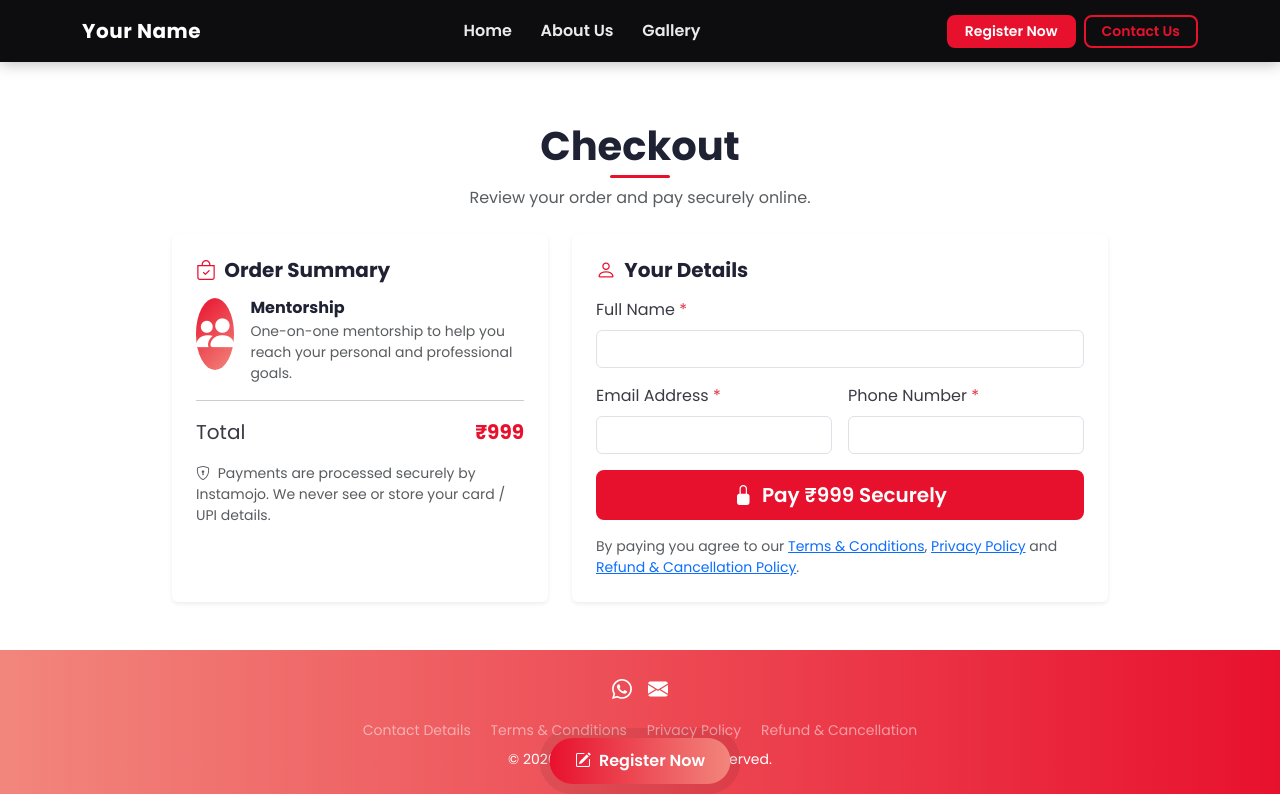
After one commit to vismaya0606/talkwithdeiva, a PHP site: page /checkout.php?service=1 in a window 1280 px wide. The commit adds this page. Run offline with PHP 8.4, Linux system fonts and the light colour scheme; a user stored in the database is signed in; data comes from the database, SQL or seed files in the repository; both versions use the stored data as it was after the commit; some libraries are stand-ins or nearby versions.

Commit message:
Add pricing, Instamojo checkout flow and Privacy Policy page
Addresses the Instamojo merchant verification requirements:

- Services now carry an optional price; priced services show the price
  and a "Book Now" button on the homepage (Services & Pricing section)
- New checkout.php: order summary + buyer details form that creates an
  Instamojo payment request and redirects to the secure payment page
- New payment-status.php: verifies the payment server-side against the
  gateway on return and shows success/failed/unknown states
- New privacy.php Privacy Policy page, linked in the footer and sitemap
- New payments table records every checkout attempt and its status
- Admin: price field in Services, Payments list page, and Instamojo
  API key / auth token / test-live mode settings in Theme & Settings
- Migration script for existing installs; schema + tenant seeding updated

Co-Authored-By: Claude Fable 5 <noreply@anthropic.com>
Claude-Session: https://claude.ai/code/session_012GGUCPzzMVUKMqdTQj7n5j

```diff
--- a/admin/inc/header.php
+++ b/admin/inc/header.php
@@ -28,6 +28,7 @@ $tid = admin_tenant_id();
         <a href="gallery.php"       class="<?= $active==='gallery'?'active':'' ?>"><i class="bi bi-images me-2"></i>Gallery</a>
         <a href="testimonials.php"  class="<?= $active==='testimonials'?'active':'' ?>"><i class="bi bi-chat-quote me-2"></i>Testimonials</a>
         <a href="registrations.php" class="<?= $active==='registrations'?'active':'' ?>"><i class="bi bi-people me-2"></i>Registrations</a>
+        <a href="payments.php"      class="<?= $active==='payments'?'active':'' ?>"><i class="bi bi-credit-card me-2"></i>Payments</a>
         <a href="settings.php"      class="<?= $active==='settings'?'active':'' ?>"><i class="bi bi-palette me-2"></i>Theme &amp; Settings</a>
         <?php if ($admin['role'] === 'superadmin'): ?>
           <a href="../superadmin/tenants.php"><i class="bi bi-building me-2"></i>Super Admin</a>
--- /dev/null
+++ b/checkout.php
@@ -0,0 +1,162 @@
+<?php
+/**
+ * Checkout: buyer picks a priced service, enters their details and is
+ * redirected to Instamojo's secure payment page. Instamojo sends them
+ * back to payment-status.php where the payment is verified.
+ */
+require_once __DIR__ . '/config/functions.php';
+start_session();
+
+$tid = tenant_id();
+
+// The service being purchased (?service=ID). Only priced services are payable.
+$service_id = (int)($_GET['service'] ?? $_POST['service_id'] ?? 0);
+$stmt = db()->prepare('SELECT * FROM services WHERE id = ? AND tenant_id = ? AND price IS NOT NULL AND price > 0');
+$stmt->execute([$service_id, $tid]);
+$service = $stmt->fetch();
+
+if (!$service) {
+    redirect(base_url() . 'index.php#services');
+}
+
+if ($_SERVER['REQUEST_METHOD'] === 'POST') {
+    require_csrf();
+
+    $buyer = [
+        'name'  => trim($_POST['buyer_name'] ?? ''),
+        'email' => trim($_POST['email'] ?? ''),
+        'phone' => trim($_POST['phone'] ?? ''),
+    ];
+
+    if ($buyer['name'] === '' || $buyer['email'] === '' || $buyer['phone'] === '') {
+        flash('pay_error', 'Please fill in your name, email and phone number.');
+        $_SESSION['pay_old'] = $buyer;
+    } elseif (!filter_var($buyer['email'], FILTER_VALIDATE_EMAIL)) {
+        flash('pay_error', 'Please enter a valid email address.');
+        $_SESSION['pay_old'] = $buyer;
+    } elseif (!preg_match('/^[0-9+\s\-]{7,15}$/', $buyer['phone'])) {
+        flash('pay_error', 'Please enter a valid phone number.');
+        $_SESSION['pay_old'] = $buyer;
+    } elseif (!instamojo_enabled()) {
+        flash('pay_error', 'Online payment is temporarily unavailable. Please contact us to complete your booking.');
+    } else {
+        // Record the attempt first so it is traceable even if the buyer
+        // never returns from the gateway.
+        db()->prepare(
+            'INSERT INTO payments (tenant_id, service_id, service_title, buyer_name, email, phone, amount)
+             VALUES (?,?,?,?,?,?,?)'
+        )->execute([
+            $tid, (int)$service['id'], $service['title'],
+            $buyer['name'], $buyer['email'], $buyer['phone'], $service['price'],
+        ]);
+        $payment_row_id = (int) db()->lastInsertId();
+
+        $pr = instamojo_create_payment_request(
+            $service['title'],
+            (float) $service['price'],
+            $buyer['name'],
+            $buyer['email'],
+            $buyer['phone'],
+            base_url() . 'payment-status.php?ref=' . $payment_row_id
+        );
+
+        if ($pr) {
+            db()->prepare('UPDATE payments SET payment_request_id = ? WHERE id = ? AND tenant_id = ?')
+                ->execute([$pr['id'], $payment_row_id, $tid]);
+            redirect($pr['longurl']);
+        }
+
+        flash('pay_error', 'We could not start the payment. Please try again or contact us.');
+        $_SESSION['pay_old'] = $buyer;
+    }
+
+    redirect(base_url() . 'checkout.php?service=' . (int)$service['id']);
+}
+
+$err = flash('pay_error');
+$old = $_SESSION['pay_old'] ?? [];
+unset($_SESSION['pay_old']);
+
+$page_title       = 'Checkout | ' . setting('site_name');
+$page_description = 'Complete your booking with ' . setting('site_name') . ' securely online.';
+include __DIR__ . '/includes/header.php';
+?>
+<section class="py-5">
+  <div class="container" style="max-width:960px">
+    <div class="text-center mb-4">
+      <h1 class="section-title">Checkout</h1>
+      <p class="text-muted">Review your order and pay securely online.</p>
+    </div>
+
+    <?php if ($err): ?>
+      <div class="alert alert-danger"><?= e($err) ?></div>
+    <?php endif; ?>
+
+    <div class="row g-4">
+      <!-- Order summary -->
+      <div class="col-lg-5">
+        <div class="bg-white rounded shadow-sm p-4 h-100">
+          <h5 class="fw-bold mb-3"><i class="bi bi-bag-check me-1 brand-text"></i> Order Summary</h5>
+          <div class="d-flex align-items-start gap-3 mb-3">
+            <div class="service-icon"><i class="bi <?= e($service['icon']) ?>"></i></div>
+            <div>
+              <h6 class="fw-bold mb-1"><?= e($service['title']) ?></h6>
+              <p class="text-muted small mb-0"><?= e($service['description']) ?></p>
+            </div>
+          </div>
+          <hr>
+          <div class="d-flex justify-content-between fs-5">
+            <span>Total</span>
+            <strong class="brand-text"><?= e(format_price($service['price'])) ?></strong>
+          </div>
+          <p class="text-muted small mt-3 mb-0">
+            <i class="bi bi-shield-lock me-1"></i>
+            Payments are processed securely by Instamojo. We never see or store your card / UPI details.
+          </p>
+        </div>
+      </div>
+
+      <!-- Buyer details -->
+      <div class="col-lg-7">
+        <div class="bg-white rounded shadow-sm p-4">
+          <h5 class="fw-bold mb-3"><i class="bi bi-person me-1 brand-text"></i> Your Details</h5>
+          <form action="<?= e(base_url()) ?>checkout.php" method="post" novalidate class="needs-validation row g-3">
+            <?= csrf_field() ?>
+            <input type="hidden" name="service_id" value="<?= (int)$service['id'] ?>">
+            <div class="col-12">
+              <label class="form-label">Full Name <span class="text-danger">*</span></label>
+              <input type="text" name="buyer_name" class="form-control" required maxlength="150"
+                     value="<?= e($old['name'] ?? '') ?>">
+              <div class="invalid-feedback">Please enter your name.</div>
+            </div>
+            <div class="col-md-6">
+              <label class="form-label">Email Address <span class="text-danger">*</span></label>
+              <input type="email" name="email" class="form-control" required maxlength="190"
+                     value="<?= e($old['email'] ?? '') ?>">
+              <div class="invalid-feedback">Please enter a valid email address.</div>
+            </div>
+            <div class="col-md-6">
+              <label class="form-label">Phone Number <span class="text-danger">*</span></label>
+              <input type="tel" name="phone" class="form-control" required pattern="[0-9+\s\-]{7,15}"
+                     maxlength="20" value="<?= e($old['phone'] ?? '') ?>">
+              <div class="invalid-feedback">Please enter a valid phone number.</div>
+            </div>
+            <div class="col-12">
+              <button type="submit" class="btn btn-lg brand-btn w-100">
+                <i class="bi bi-lock-fill me-1"></i>
+                Pay <?= e(format_price($service['price'])) ?> Securely
+              </button>
+            </div>
+            <p class="text-muted small mb-0 col-12">
+              By paying you agree to our
+              <a href="<?= e(base_url()) ?>terms.php">Terms &amp; Conditions</a>,
+              <a href="<?= e(base_url()) ?>privacy.php">Privacy Policy</a> and
+              <a href="<?= e(base_url()) ?>refund.php">Refund &amp; Cancellation Policy</a>.
+            </p>
+          </form>
+        </div>
+      </div>
+    </div>
+  </div>
+</section>
+<?php include __DIR__ . '/includes/footer.php'; ?>
--- a/config/functions.php
+++ b/config/functions.php
@@ -353,6 +353,111 @@ function wa_number(string $raw): string
 }
 
 
+/** Formats an amount as Indian Rupees, e.g. "₹1,499" or "₹499.50". */
+function format_price($amount): string
+{
+    $amount = (float) $amount;
+    $decimals = ($amount == floor($amount)) ? 0 : 2;
+    return '₹' . number_format($amount, $decimals);
+}
+
+/* ------------------------------------------------------------------ *
+ *  Instamojo payment gateway
+ *  Credentials live in the per-tenant settings:
+ *    instamojo_api_key, instamojo_auth_token, instamojo_mode (test|live)
+ * ------------------------------------------------------------------ */
+function instamojo_enabled(): bool
+{
+    return setting('instamojo_api_key') !== '' && setting('instamojo_auth_token') !== '';
+}
+
+function instamojo_api_base(): string
+{
+    return setting('instamojo_mode', 'test') === 'live'
+        ? 'https://www.instamojo.com'
+        : 'https://test.instamojo.com';
+}
+
+/**
+ * Low-level Instamojo REST call. Returns the decoded JSON response or
+ * null on transport failure.
+ */
+function instamojo_request(string $method, string $path, array $data = []): ?array
+{
+    $ch = curl_init(instamojo_api_base() . $path);
+    curl_setopt_array($ch, [
+        CURLOPT_RETURNTRANSFER => true,
+        CURLOPT_TIMEOUT        => 30,
+        CURLOPT_HTTPHEADER     => [
+            'X-Api-Key: ' . setting('instamojo_api_key'),
+            'X-Auth-Token: ' . setting('instamojo_auth_token'),
+        ],
+    ]);
+    if (strtoupper($method) === 'POST') {
+        curl_setopt($ch, CURLOPT_POST, true);
+        curl_setopt($ch, CURLOPT_POSTFIELDS, http_build_query($data));
+    }
+    $body = curl_exec($ch);
+    curl_close($ch);
+
+    if (!is_string($body)) {
+        return null;
+    }
+    $json = json_decode($body, true);
+    return is_array($json) ? $json : null;
+}
+
+/**
+ * Creates an Instamojo payment request and returns
+ * ['id' => ..., 'longurl' => ...] or null on failure.
+ */
+function instamojo_create_payment_request(
+    string $purpose,
+    float $amount,
+    string $buyerName,
+    string $email,
+    string $phone,
+    string $redirectUrl
+): ?array {
+    $res = instamojo_request('POST', '/api/1.1/payment-requests/', [
+        'purpose'      => $purpose,
+        'amount'       => number_format($amount, 2, '.', ''),
+        'buyer_name'   => $buyerName,
+        'email'        => $email,
+        'phone'        => $phone,
+        'redirect_url' => $redirectUrl,
+        'send_email'   => 'False',
+        'send_sms'     => 'False',
+        'allow_repeated_payments' => 'False',
+    ]);
+
+    if (!$res || empty($res['success']) || empty($res['payment_request']['longurl'])) {
+        return null;
+    }
+    return [
+        'id'      => (string) $res['payment_request']['id'],
+        'longurl' => (string) $res['payment_request']['longurl'],
+    ];
+}
+
+/**
+ * Verifies a payment against the gateway after the buyer is redirected
+ * back. Returns 'success', 'failed' or null when verification could not
+ * be completed.
+ */
+function instamojo_verify_payment(string $paymentRequestId, string $paymentId): ?string
+{
+    $res = instamojo_request(
+        'GET',
+        '/api/1.1/payment-requests/' . rawurlencode($paymentRequestId) . '/' . rawurlencode($paymentId) . '/'
+    );
+    if (!$res || empty($res['success'])) {
+        return null;
+    }
+    $status = $res['payment_request']['payment']['status'] ?? '';
+    return $status === 'Credit' ? 'success' : 'failed';
+}
+
 function flash(string $key, ?string $msg = null): ?string
 {
     start_session();
--- a/includes/footer.php
+++ b/includes/footer.php
@@ -22,6 +22,7 @@ $footer_social = array_filter([
     <p class="mb-2 small">
       <a class="text-white-50 text-decoration-none mx-2" href="<?= e(base_url()) ?>contact-details.php">Contact Details</a>
       <a class="text-white-50 text-decoration-none mx-2" href="<?= e(base_url()) ?>terms.php">Terms &amp; Conditions</a>
+      <a class="text-white-50 text-decoration-none mx-2" href="<?= e(base_url()) ?>privacy.php">Privacy Policy</a>
       <a class="text-white-50 text-decoration-none mx-2" href="<?= e(base_url()) ?>refund.php">Refund &amp; Cancellation</a>
     </p>
     <p class="mb-0 small"><?= e(setting('footer_text', '© ' . date('Y'))) ?></p>
--- a/sitemap.php
+++ b/sitemap.php
@@ -5,7 +5,7 @@ header('Content-Type: application/xml; charset=utf-8');
 
 $base  = base_url();
 $pages = ['index.php', 'about.php', 'contact.php', 'register.php',
-          'contact-details.php', 'terms.php', 'refund.php'];
+          'contact-details.php', 'terms.php', 'privacy.php', 'refund.php'];
 echo '<?xml version="1.0" encoding="UTF-8"?>' . "\n";
 ?>
 <urlset xmlns="http://www.sitemaps.org/schemas/sitemap/0.9">
--- a/superadmin/tenants.php
+++ b/superadmin/tenants.php
@@ -24,6 +24,9 @@ function seed_tenant_settings(int $tid, string $siteName): void
         'meta_title'       => $siteName,
         'meta_description' => 'Official website of ' . $siteName,
         'meta_keywords'    => '',
+        'instamojo_api_key'    => '',
+        'instamojo_auth_token' => '',
+        'instamojo_mode'       => 'test',
     ];
     foreach ($defaults as $k => $v) {
         save_setting($k, $v, $tid);
```
Also changed, not shown: admin/payments.php (added, +43 -0 lines), admin/services.php (+14 -6 lines), admin/settings.php (+25 -1 lines), database/schema.sql (+34 -6 lines), index.php (+15 -4 lines), payment-status.php (added, +90 -0 lines), privacy.php (added, +108 -0 lines), README.md, database/migrations/2026_07_15_service_pricing_and_payments.sql (added).
